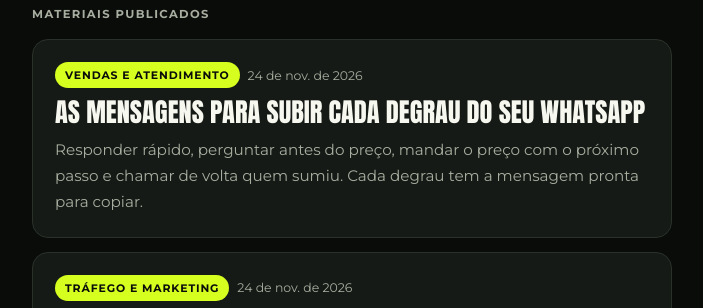
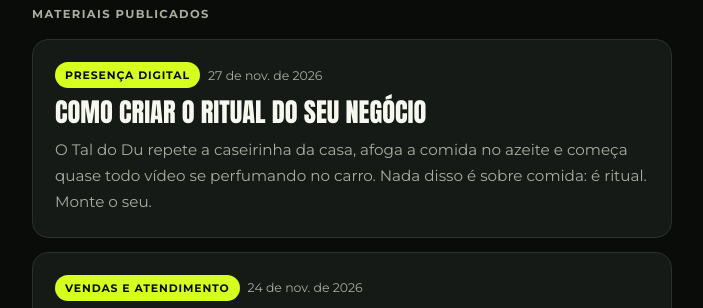
Before and after one commit to omarcocaetano/omarcocaetano.github.io, a plain HTML site: page index.html in a window 1280 px wide. Shown: the part 413-721 px from the top of the page, without its empty margins (288-991 px from the left). Drawn offline with Linux system fonts and the light colour scheme.

Commit message:
Adiciona o material #ritual: frase, abertura e exagero do seu negócio
Co-Authored-By: Claude Opus 5.5 <noreply@anthropic.com>
Claude-Session: https://claude.ai/code/session_01CQfddk9fnshRtkbUPPCrTJ

```diff
--- a/index.html
+++ b/index.html
@@ -212,6 +212,58 @@ footer a { color: var(--lime); text-decoration: none; }
    no início desta lista. O "slug" vira o link: .../#slug
    ========================================================= */
 const POSTS = [
+  {
+    slug: "ritual",
+    titulo: "Como criar o ritual do seu negócio",
+    apoio: "Uma frase, uma abertura e um exagero: os três padrões que fazem o cliente reconhecer o seu negócio antes de ver o seu nome, com exemplos para cada tipo de negócio.",
+    resumo: "O Tal do Du repete a caseirinha da casa, afoga a comida no azeite e começa quase todo vídeo se perfumando no carro. Nada disso é sobre comida: é ritual. Monte o seu.",
+    data: "2026-11-27",
+    pilar: "Presença digital",
+    palavra: "RITUAL",
+    ctaTitulo: "Quer ajuda para criar o ritual da sua marca?",
+    ctaTexto: "Eu olho o seu negócio com você e a gente escolhe a frase, a abertura e o exagero que viram a cara da sua marca nos vídeos e no atendimento.",
+    wppMsg: "Oi Marco, vim pelo vídeo do Tal do Du e quero criar o ritual do meu negócio.",
+    corpo: `
+      <p class="lead">Ritual é o que você repete <span class="mark">até o cliente reconhecer você antes de ver o seu nome.</span></p>
+      <p>Escolha um item de cada parte abaixo e use em todo vídeo e em todo atendimento, por pelo menos um mês. O que faz virar identidade é a repetição, não a criatividade.</p>
+
+      <h2><span class="n">1.</span> Uma frase que só você fala</h2>
+      <p>Pode ser um jeito de cumprimentar, de chamar o produto ou de fechar a venda. Quanto mais diferente do normal, mais fácil de lembrar.</p>
+      <ul>
+        <li><b>Restaurante:</b> dar nome próprio ao molho ou à porção da casa e o garçom sempre oferecer pelo nome.</li>
+        <li><b>Loja de roupa:</b> uma frase fixa no provador ou na entrega ("essa saiu da arara direto pra você").</li>
+        <li><b>Clínica e salão:</b> o mesmo jeito de mostrar o antes e depois, com a mesma frase toda vez.</li>
+        <li><b>Prestador de serviço:</b> um bordão no fim de cada vídeo, sempre igual.</li>
+      </ul>
+
+      <h2><span class="n">2.</span> Uma abertura sempre igual</h2>
+      <p>Os primeiros segundos do vídeo são onde a pessoa decide se fica. Quando a abertura é sempre a mesma, quem já te conhece reconhece na hora.</p>
+      <ul>
+        <li><b>Restaurante:</b> sempre abrir com o prato saindo da cozinha, na mesma câmera.</li>
+        <li><b>Loja:</b> sempre abrir a porta da loja ou a caixa da mercadoria nova.</li>
+        <li><b>Clínica e salão:</b> sempre abrir com a mesma pergunta para a cliente na cadeira.</li>
+        <li><b>Prestador de serviço:</b> sempre abrir chegando no cliente, de dentro do carro ou na porta.</li>
+      </ul>
+
+      <h2><span class="n">3.</span> Um exagero que é só seu</h2>
+      <p>O exagero é o que faz a pessoa parar de rolar a tela. Ele precisa ser verdadeiro e fazer parte do seu jeito de trabalhar.</p>
+      <ul>
+        <li><b>Restaurante:</b> a porção que transborda do prato ou o queijo puxando até sair do quadro.</li>
+        <li><b>Loja:</b> a pilha de peças da mercadoria nova, ou o embrulho caprichado demais.</li>
+        <li><b>Clínica e salão:</b> o detalhe que ninguém mostra, filmado bem de perto.</li>
+        <li><b>Prestador de serviço:</b> a limpeza ou o acabamento mostrado com o cuidado que ninguém tem.</li>
+      </ul>
+
+      <div class="callout">
+        <h2>Antes de começar</h2>
+        <ul>
+          <li><b>Escolha só um de cada.</b> Três padrões repetidos valem mais que dez trocados toda semana.</li>
+          <li><b>Repita no vídeo e no balcão.</b> Se o atendente também fala a frase, o ritual sai do Instagram e vira experiência.</li>
+          <li><b>Não copie o ritual de outro.</b> Ele funciona quando é seu de verdade.</li>
+        </ul>
+      </div>
+    `
+  },
   {
     slug: "nivel",
     titulo: "As mensagens para subir cada degrau do seu WhatsApp",
```
